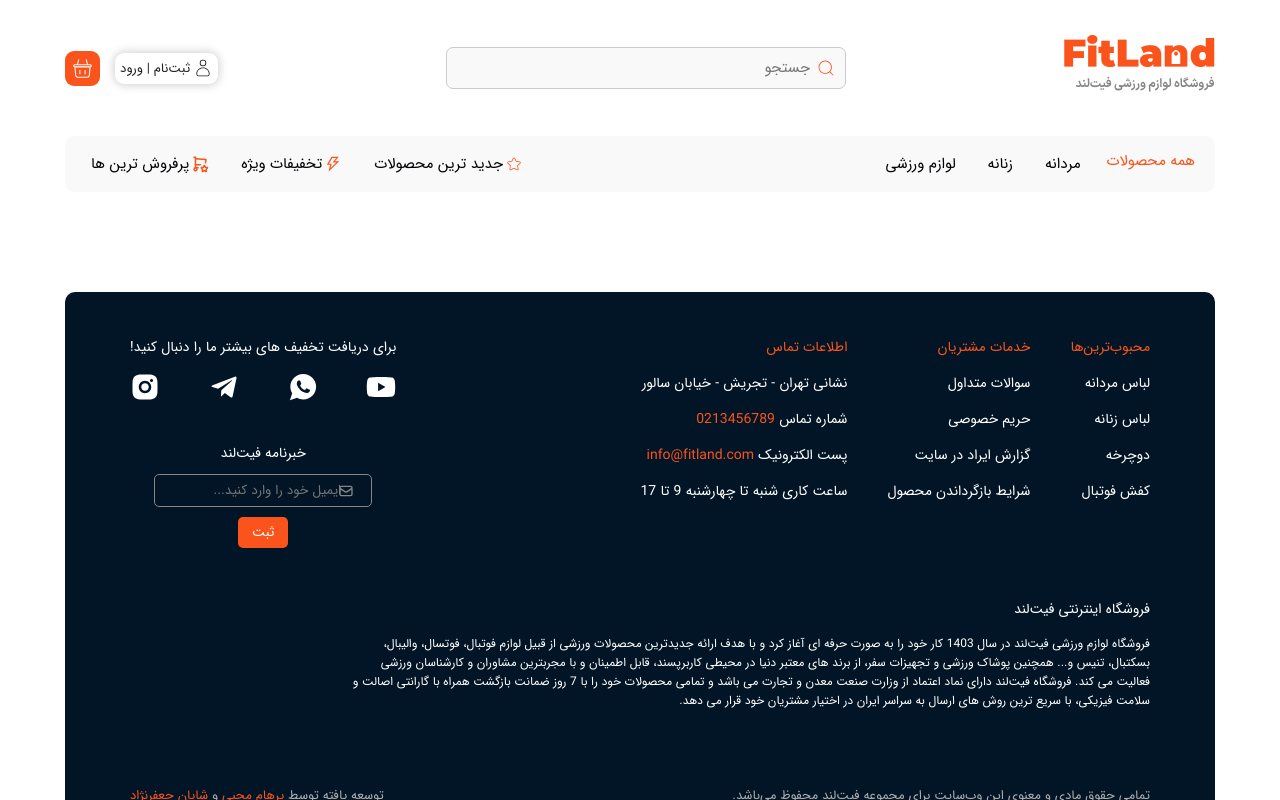
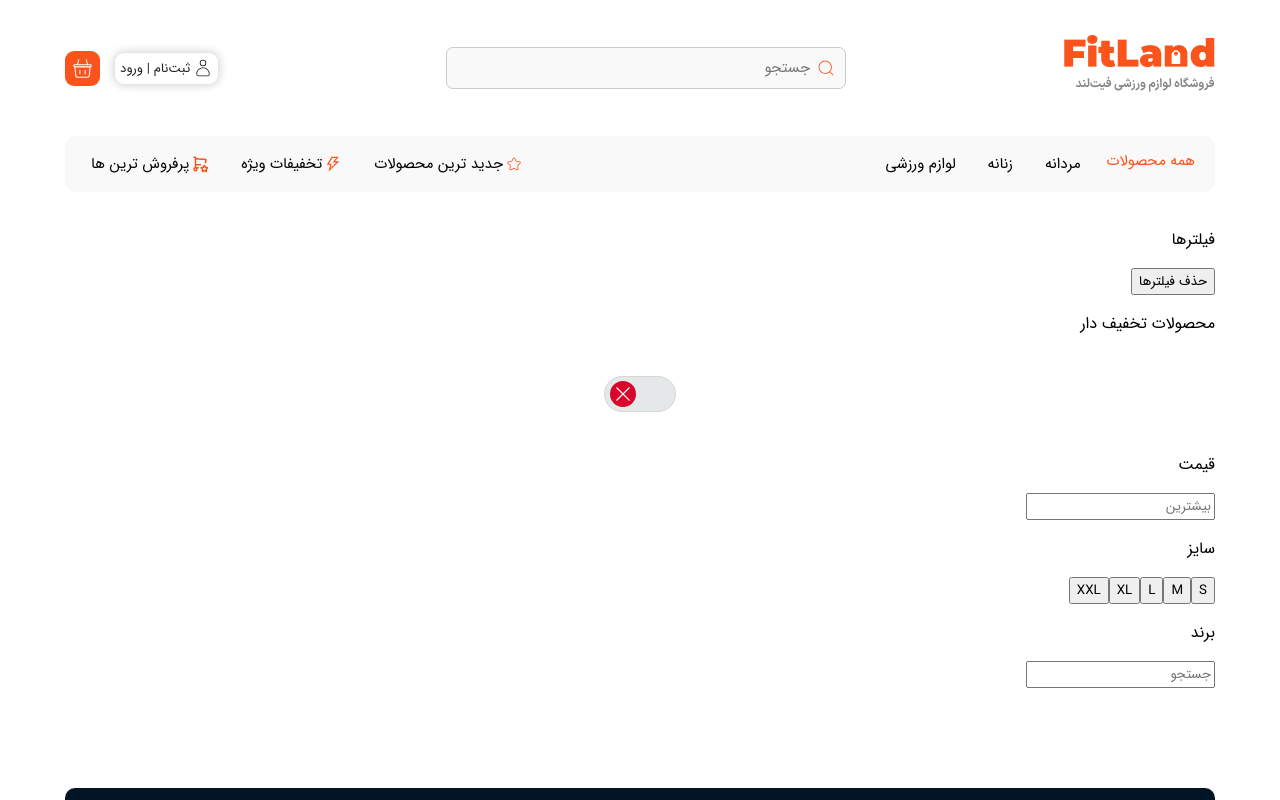
Before and after one commit to NooberThanYall/FitLand, a React (Vite) app: page /Shop in a window 1280 px wide. Shown: the top 800 px of the page. Built offline with nearby package versions, Linux system fonts and the light colour scheme.

Commit message:
develope html templets filter

```diff
--- /dev/null
+++ b/src/Components/Filter/Filter.tsx
@@ -0,0 +1,43 @@
+import ToggelBtn from '../ToggelBtn/ToggelBtn'
+import './Filter.css'
+import './mediaFilter.css'
+
+export default function Filter() {
+    return (
+        <div className="container-shop">
+
+            <div className="container-filter">
+
+                <div className="container-title-filter">
+                    <p className="title-filter">فیلترها</p>
+                    <button className="remove-all-filter-btn">حذف فیلترها</button>
+                </div>
+
+                <div className="container-toggel-off-products-filter">
+                    <p className='title-toggel-off-products-filter'>محصولات تخفیف دار </p>
+                    <ToggelBtn />
+                </div>
+
+                <div className="container-price-filter">
+                    <p className="title-price-filter">قیمت</p>
+                    <input type="text" placeholder='بیشترین' className='input-price-filter' />
+                </div>
+
+                <div className="container-size-filter">
+                    <p className="title-size-filter">سایز</p>
+                    <button className="btns-size-filter">S</button>
+                    <button className="btns-size-filter">M</button>
+                    <button className="btns-size-filter">L</button>
+                    <button className="btns-size-filter">XL</button>
+                    <button className="btns-size-filter">XXL</button>
+                </div>
+
+                <div className="container-brand-filter">
+                    <p className="title-brand-filter">برند</p>
+                    <input type="text" placeholder='جستجو' className='input-brand-filter' />
+                </div>
+
+            </div>
+        </div>
+    )
+}
--- a/src/Components/Shop/Shop.tsx
+++ b/src/Components/Shop/Shop.tsx
@@ -1,15 +1,11 @@
+import Filter from '../Filter/Filter'
 import './Shop.css'
 import './mediaShop.css'
 
 export default function Shop() {
   return (
     <div className='container'>
-      <div className="container-shop">
-
-        <div className="container-filter">
-
-        </div>
-      </div>
+      <Filter />
     </div>
   )
 }
--- /dev/null
+++ b/src/Components/ToggelBtn/ToggelBtn.css
@@ -0,0 +1,105 @@
+.toggler {
+    width: 72px;
+    margin: 40px auto;
+}
+
+.toggler input {
+    display: none;
+}
+
+.toggler label {
+    display: block;
+    position: relative;
+    width: 72px;
+    height: 36px;
+    border: 1px solid #d6d6d6;
+    border-radius: 36px;
+    background: #e4e8e8;
+    cursor: pointer;
+}
+
+.toggler label::after {
+    display: block;
+    border-radius: 100%;
+    background-color: #d7062a;
+    content: '';
+    animation-name: toggler-size;
+    animation-duration: 0.15s;
+    animation-timing-function: ease-out;
+    animation-direction: forwards;
+    animation-iteration-count: 1;
+    animation-play-state: running;
+}
+
+.toggler label::after,
+.toggler label .toggler-on,
+.toggler label .toggler-off {
+    position: absolute;
+    top: 50%;
+    left: 25%;
+    width: 26px;
+    height: 26px;
+    transform: translateY(-50%) translateX(-50%);
+    transition: left 0.15s ease-in-out, background-color 0.2s ease-out, width 0.15s ease-in-out, height 0.15s ease-in-out, opacity 0.15s ease-in-out;
+}
+
+.toggler input:checked+label::after,
+.toggler input:checked+label .toggler-on,
+.toggler input:checked+label .toggler-off {
+    left: 75%;
+}
+
+.toggler input:checked+label::after {
+    background-color: #50ac5d;
+    animation-name: toggler-size2;
+}
+
+.toggler .toggler-on,
+.toggler .toggler-off {
+    opacity: 1;
+    z-index: 2;
+}
+
+.toggler input:checked+label .toggler-off,
+.toggler input:not(:checked)+label .toggler-on {
+    width: 0;
+    height: 0;
+    opacity: 0;
+}
+
+.toggler .path {
+    fill: none;
+    stroke: #fefefe;
+    stroke-width: 7px;
+    stroke-linecap: round;
+    stroke-miterlimit: 10;
+}
+
+@keyframes toggler-size {
+
+    0%,
+    100% {
+        width: 26px;
+        height: 26px;
+    }
+
+    50% {
+        width: 20px;
+        height: 20px;
+    }
+}
+
+@keyframes toggler-size2 {
+
+    0%,
+    100% {
+        width: 26px;
+        height: 26px;
+    }
+
+    50% {
+        width: 20px;
+        height: 20px;
+    }
+
+}
--- /dev/null
+++ b/src/Components/ToggelBtn/ToggelBtn.tsx
@@ -0,0 +1,20 @@
+import './ToggelBtn.css'
+
+const ToggelBtn = () => {
+    return (
+        <div className="toggler">
+            <input id="toggler-1" name="toggler-1" type="checkbox" defaultValue={1} />
+            <label htmlFor="toggler-1">
+                <svg className="toggler-on" version="1.1" xmlns="http://www.w3.org/2000/svg" viewBox="0 0 130.2 130.2">
+                    <polyline className="path check" points="100.2,40.2 51.5,88.8 29.8,67.5" />
+                </svg>
+                <svg className="toggler-off" version="1.1" xmlns="http://www.w3.org/2000/svg" viewBox="0 0 130.2 130.2">
+                    <line className="path line" x1="34.4" y1="34.4" x2="95.8" y2="95.8" />
+                    <line className="path line" x1="95.8" y1="34.4" x2="34.4" y2="95.8" />
+                </svg>
+            </label>
+        </div>
+    );
+}
+
+export default ToggelBtn
```
Also changed, not shown: src/Components/Filter/Filter.css (added), src/Components/Filter/mediaFilter.css (added).
